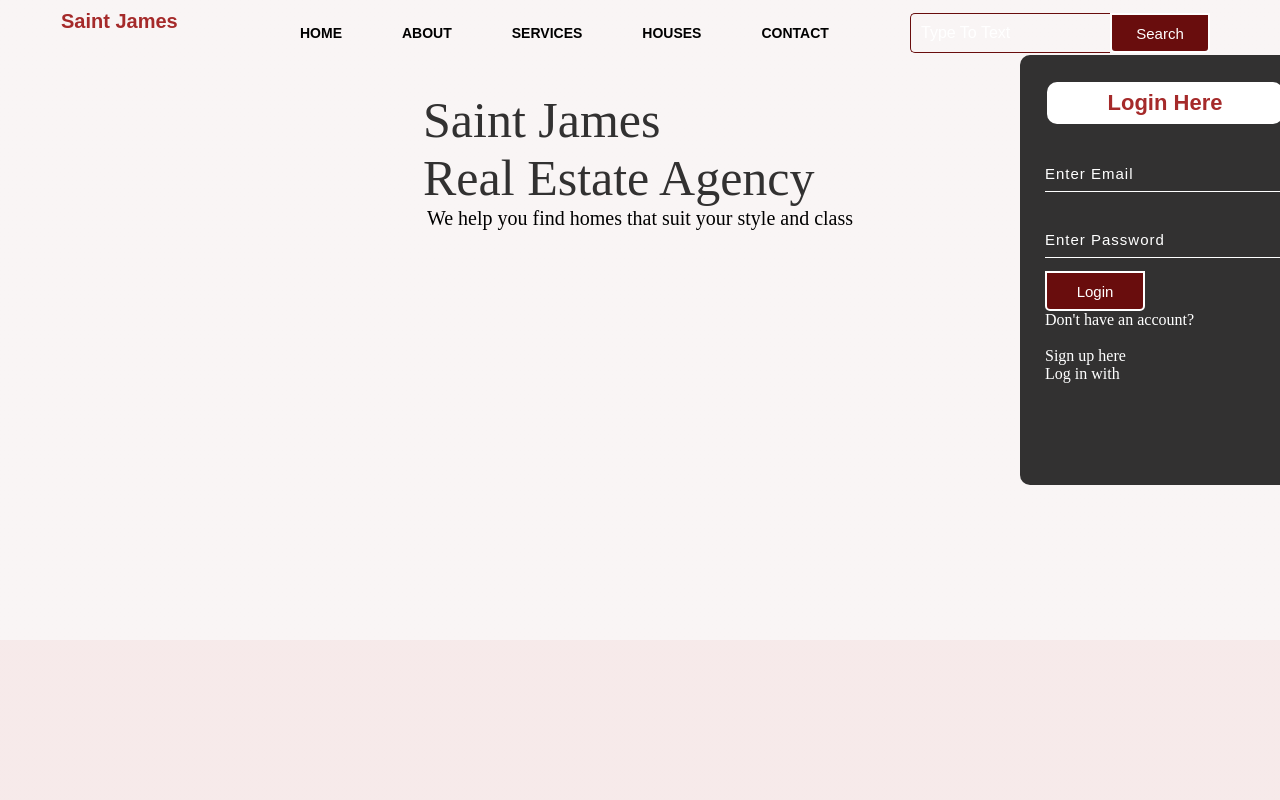
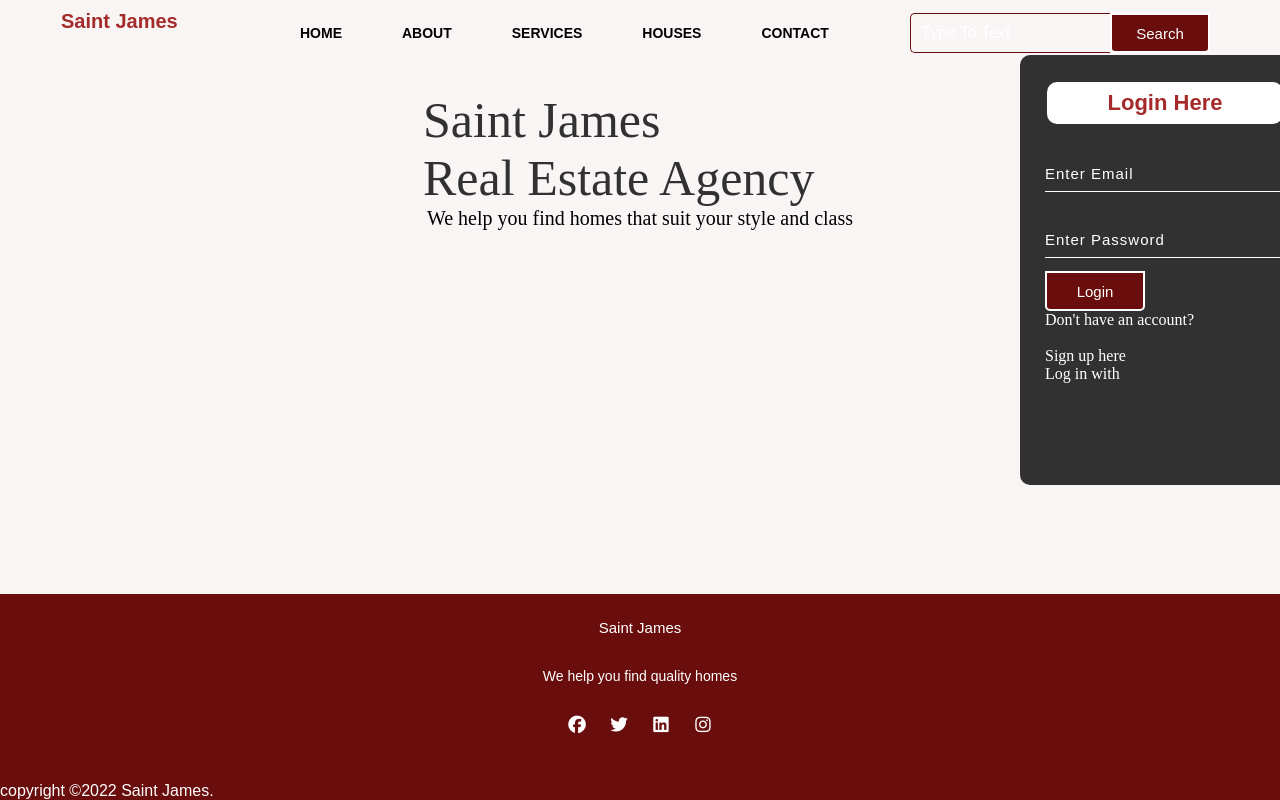
Before and after one commit to kwamebio/real-estate-project, a plain HTML site: page index.html in a window 1280 px wide. Shown: the top 800 px of the page. Drawn offline with Linux system fonts and the light colour scheme; a web font is replaced by a local one.

Commit message:
Added footer and icons

```diff
--- a/index.html
+++ b/index.html
@@ -4,6 +4,8 @@
 
     <title>Saint James</title>
     <link rel = "stylesheet" href = "style.css">
+    <link href="fonts/flaticon/flaticon.css" rel="stylesheet" type="text/css">
+    <link href="fonts/fontawesome/fontawesome-all.min.css" rel="stylesheet" type="text/css">
 </head>
 <body>
     <div class="main">
@@ -53,6 +55,22 @@
             </div>
         </div>
 
+        <footer class="footer">
+            <div class="footer-content">
+                    <h3>Saint James</h3>
+                <p>We help you find quality homes</p>
+            <ul class="socials">
+                <li><a href ="#"><i class ="fab fa-facebook"></i></a></li>
+                <li><a href ="#"><i class ="fab fa-twitter"></i></a></li>
+                <li><a href ="#"><i class ="fab fa-linkedin"></i></a></li>
+                <li><a href ="#"><i class ="fab fa-instagram"></i></a></li>
+            </ul>
+        </div>
+                <div class="footer-botton">
+                    <p>copyright &copy;2022 Saint James.</p>
+                </div>
+    </footer>
+
     </div>
 
 
--- a/style.css
+++ b/style.css
@@ -233,4 +233,91 @@ ul li a:hover{
  -webkit-animation-name: fadeInLeft;
  animation-name: fadeInLeft;
  }
- animation-name: fadeInDown;
+
+.footer{
+    position: fixed;
+    bottom: 0;
+    left: 0;
+    right: 0;
+    background: rgb(105, 13, 13);
+    height: auto;
+    width: 100%;
+    font-family: sans-serif;
+    padding-top: 10px;
+    color: black;
+}
+
+.fa{
+    color: #000;
+}
+
+.footer-content{
+    display: flex;
+    align-items: center;
+    justify-content: center;
+    flex-direction: column;
+    text-align: center;
+}
+
+.footer-content h3{
+    font-size: 15px;
+    font-weight: 400;
+    text-transform: capitalize;
+    line-height: 3rem;
+
+}
+
+.footer-content p{
+    max-width: 500px;
+    margin: 10px auto;
+    line-height: 28px;
+    font-size: 14px;
+
+}
+
+.socials{
+    list-style: none;
+    display: flex;
+    align-items: center;
+    justify-content: center;
+    margin: 1rem 0 3rem 0;
+
+}
+
+.socials li{
+    margin: 0 10px;
+}
+
+.socials a{
+    text-decoration: none;
+    color: black;
+}
+
+.socials a i{
+    font-size: 1.1rem;
+
+}
+
+.socials a:hover i{
+    color: white;
+}
+
+.footer-bottom{
+    background: brown;
+    width: 100vw;
+    padding: 20px 0;
+    text-align: center;
+}
+
+.footer-bottom p{
+    font-size: 14px;
+    word-spacing: 1px;
+    text-transform: uppercase;
+
+}
+
+.footer-bottom span{
+    text-transform: uppercase;
+    opacity: .4;
+    font-weight: 200;
+}
```
